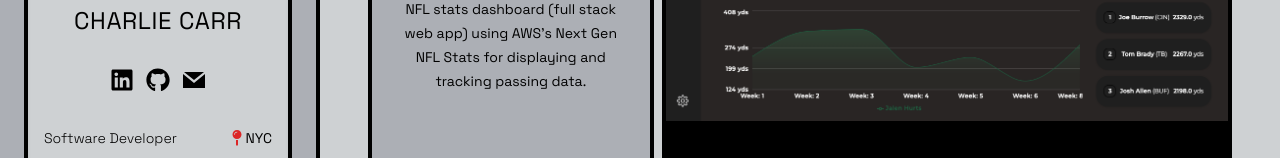
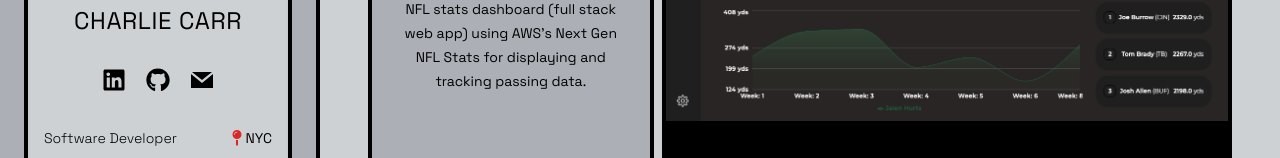
Before and after one commit to CharlesCarr/charlie-portfolio, a Next.js app: page / in a window 1280 px wide. Shown: the part 462-620 px from the top of the page. Built offline with nearby package versions, Linux system fonts and the light colour scheme.

Commit message:
fix: add more spacing between bio card icons

```diff
--- a/components/sections/LeftSection.tsx
+++ b/components/sections/LeftSection.tsx
@@ -24,7 +24,7 @@ function LeftSection() {
           CHARLIE CARR
         </p>
         <ul className="w-full flex justify-center items-center m-0 p-0">
-          <li className="mr-3">
+          <li className="mr-5">
             <FaLinkedin
               className="w-6 h-6 md:w-7 md:h-7 lg:w-6 lg:h-6 cursor-pointer"
               onClick={() =>
@@ -32,7 +32,7 @@ function LeftSection() {
               }
             />
           </li>
-          <li className="mr-3">
+          <li className="mr-5">
             <FaGithub
               className="w-6 h-6 md:w-7 md:h-7 lg:w-6 lg:h-6 cursor-pointer"
               onClick={() => iconClickHandler("https://github.com/CharlesCarr")}
```
